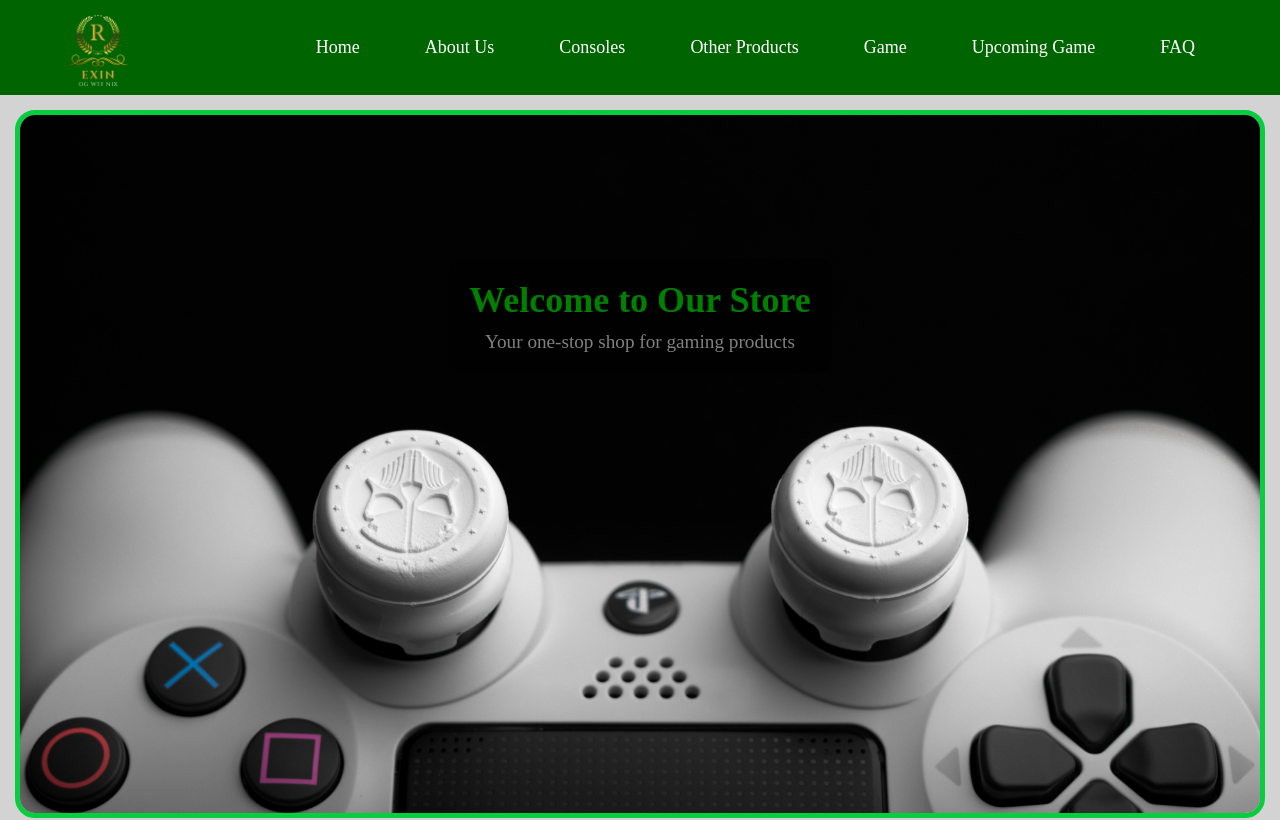
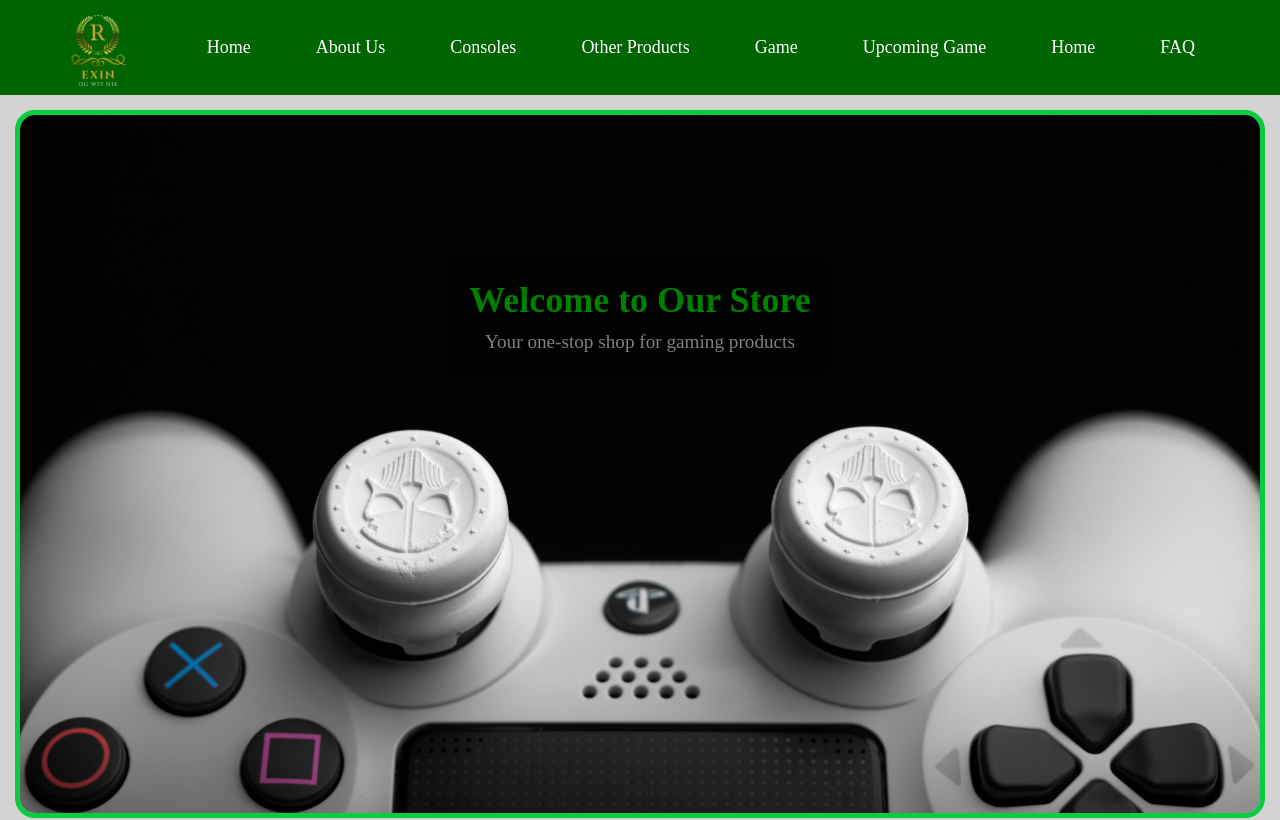
Before and after one commit to EshanNimesh/ExGaming, a plain HTML site: page index.html in a window 1280 px wide. Shown: the top 820 px of the page. Drawn offline with Linux system fonts and the light colour scheme.

Commit message:
Update index.html
add the order to nav

```diff
--- a/index.html
+++ b/index.html
@@ -21,6 +21,7 @@
             <li><a href="OTHER PRODUCTS.HTML">Other Products</a></li>
             <li><a href="GAMES.HTML">Game</a></li>
             <li><a href="UPCOMING GAMES.HTML">Upcoming Game</a></li>
+            <li><a href="order.HTML">Home</a></li>
             <li><a href="FAQ.HTML">FAQ</a></li>
         </ul>
 
```
